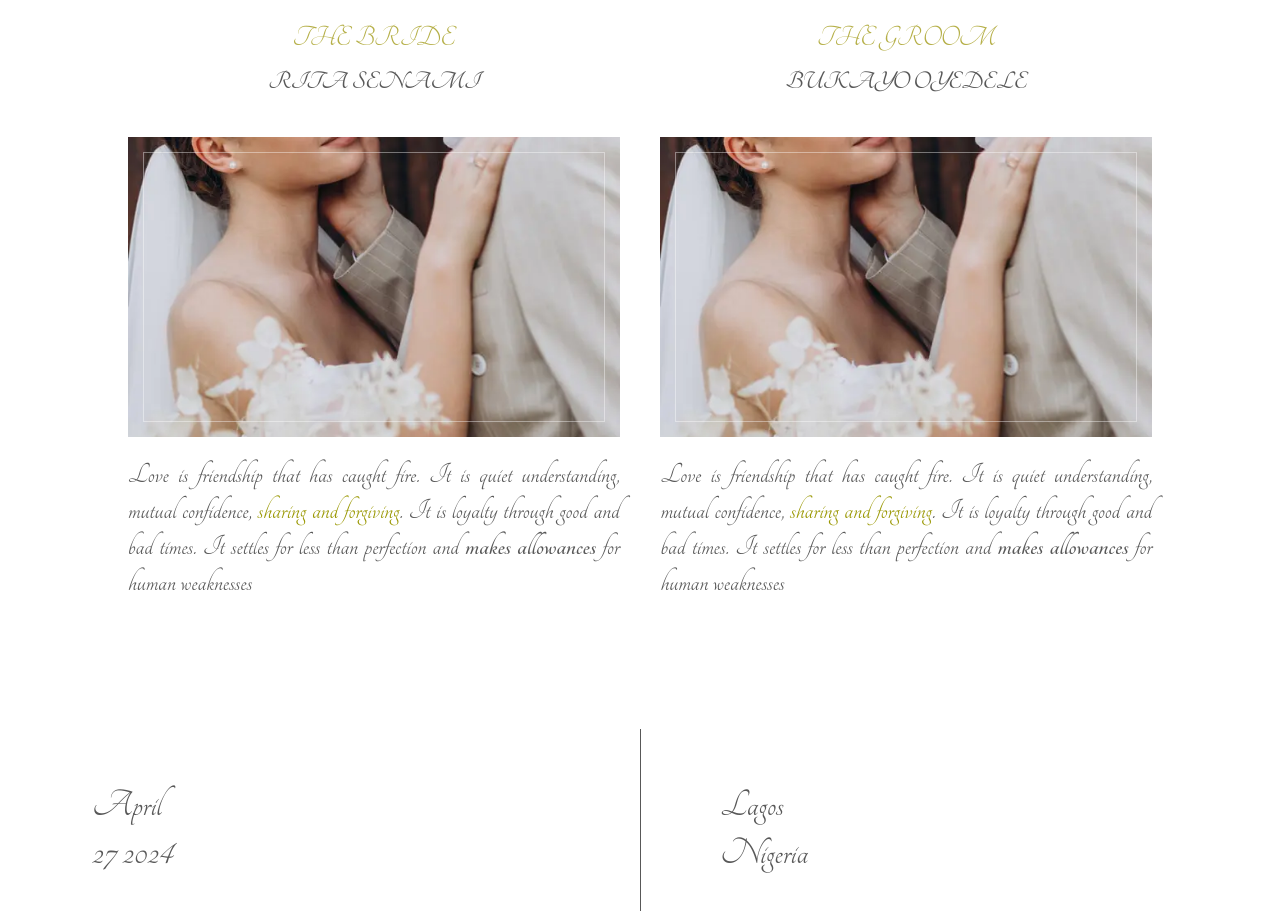
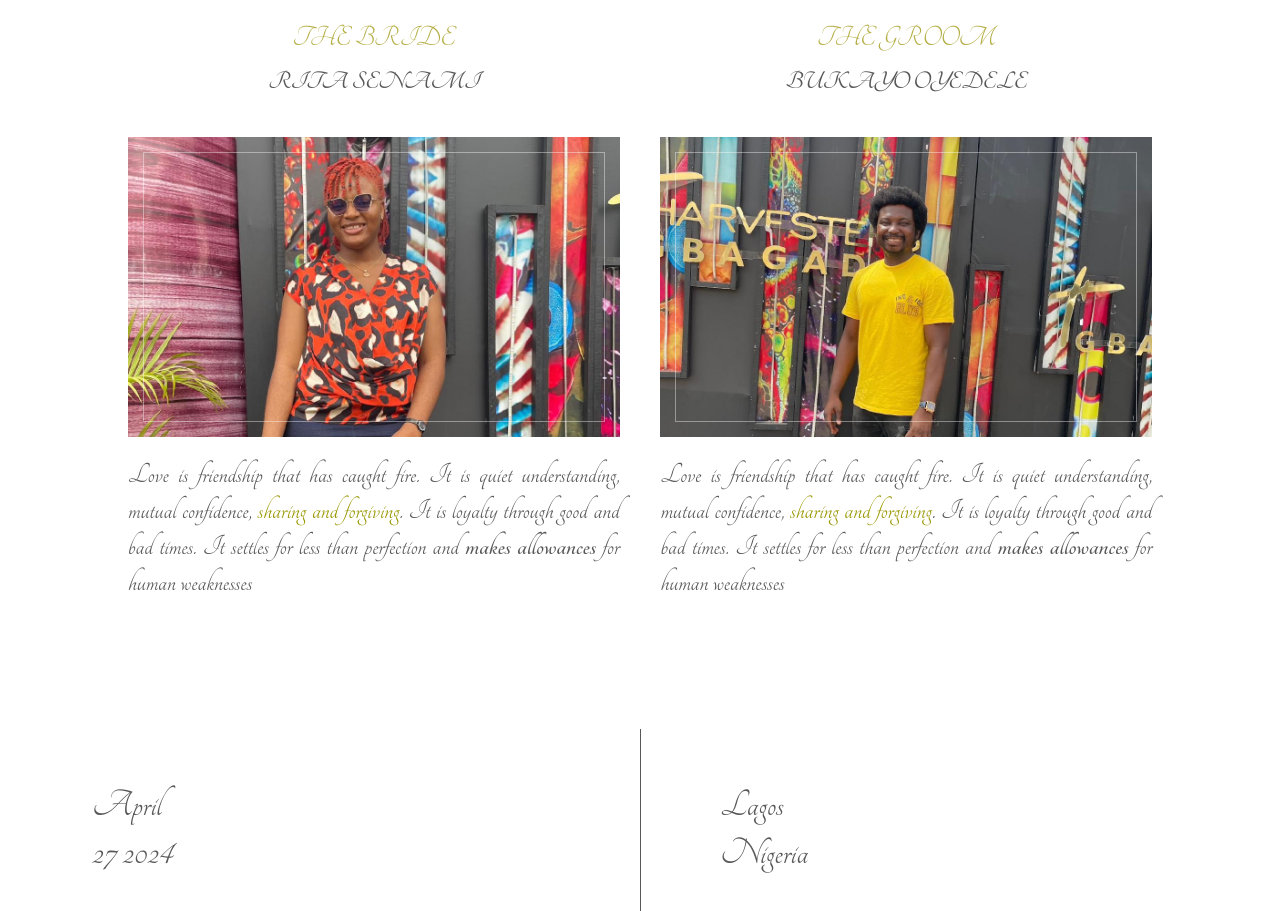
Before and after one commit to Ayomidedavid56/rita-bukayo, a React (Vite) app: page / in a window 1280 px wide. Shown: the part 860-1771 px from the top of the page. Built offline with nearby package versions, Linux system fonts and the light colour scheme.

Commit message:
first commit

```diff
--- a/src/components/CoupleIntro/index.jsx
+++ b/src/components/CoupleIntro/index.jsx
@@ -1,16 +1,16 @@
 import IntroCard from "./IntroCard";
 import "./index.css";
-// import flower from "../images/flower.png";
-import image1 from "../images/image1.png";
+import bride from "../images/bride.jpeg";
+import groom from "../images/groom.jpeg";
 
 export default function CoupleIntro() {
   return (
     <div className="couple-intro-layout">
       <div className="left">
-        <IntroCard image={image1} label="BRIDE" value="RITA SENAMI" />
+        <IntroCard image={bride} label="BRIDE" value="RITA SENAMI" />
       </div>
       <div className="right">
-        <IntroCard image={image1} label="GROOM" value="BUKAYO OYEDELE" />
+        <IntroCard image={groom} label="GROOM" value="BUKAYO OYEDELE" />
       </div>
     </div>
   );
```
Also changed, not shown: src/components/images/bride.jpeg (added), src/components/images/groom.jpeg (added).
